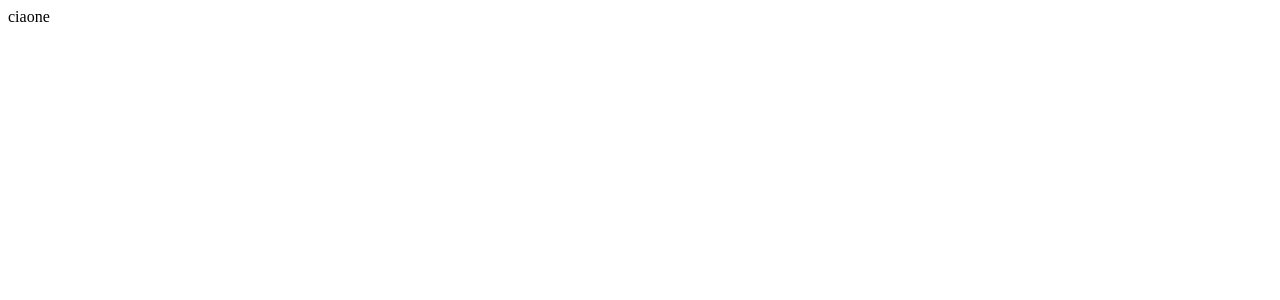
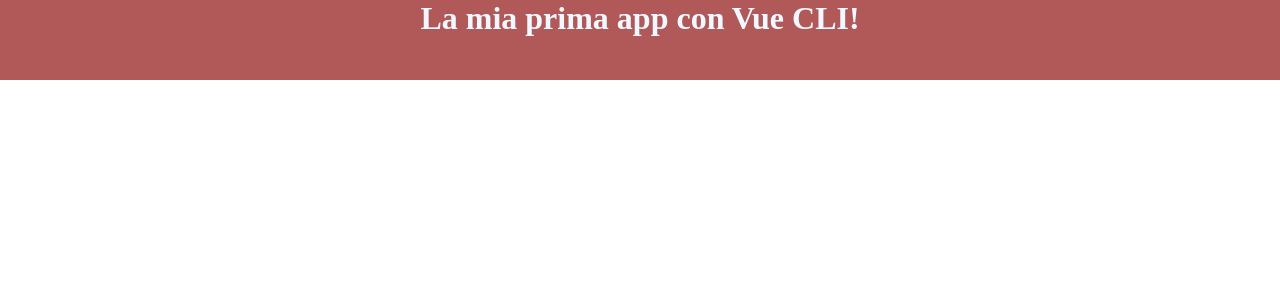
Before and after one commit to Silvia-Du/vue-cli-first, a Vue app: page / in a window 1280 px wide. Shown: the top 300 px of the page. Built offline with nearby package versions, Linux system fonts and the light colour scheme.

Commit message:
Inserito testo in pagina + test File.vue

```diff
--- a/src/App.vue
+++ b/src/App.vue
@@ -1,23 +1,18 @@
 <template>
   <div>
     <HeaderNew />
-    <MyMain />
-    <MyFooter />
   </div>
 </template>
 
 <script>
 
 import HeaderNew from './components/HeaderNew.vue';
-import MyMain from './components/MyMain.vue';
-import MyFooter from './components/MyFooter.vue';
+
 
 export default {
   name: 'App',
   components: {
-    HeaderNew,
-    MyMain,
-    MyFooter,
+    HeaderNew
   }
 }
 /*
@@ -31,4 +26,11 @@ Creare un secondo componente Hero, che visualizza un jumbotron.
 
 <style lang="scss">
 
+
+  *{
+    margin: 0;
+    padding: 0;
+    box-sizing: border-box;
+  }
+
 </style>
--- a/src/components/HeaderNew.vue
+++ b/src/components/HeaderNew.vue
@@ -1,17 +1,33 @@
 <template>
 
   <header>
-    ciaone
+    <myTitle />
   </header>
 
 </template>
 
 <script>
+
+import myTitle from './Title.vue';
+
 export default {
-  name: 'HeaderNew'
+  name: 'HeaderNew',
+
+  components: {
+    myTitle
+  }
 }
 </script>
 
 <style>
 
+  header{
+    height: 80px;
+    display: flex;
+    justify-content: center;
+    align-content: center;
+    color: aliceblue;
+    background-color: rgb(177, 89, 89);
+  }
+
 </style>
--- a/src/components/MyFooter.vue
+++ /dev/null
@@ -1,17 +0,0 @@
-<template>
-
-  <footer>
-
-  </footer>
-
-</template>
-
-<script>
-export default {
-  name: 'MyFooter'
-}
-</script>
-
-<style>
-
-</style>
--- a/src/components/MyMain.vue
+++ b/src/components/Title.vue
@@ -1,12 +1,14 @@
 <template>
 
-  <main></main>
+
+    <h1>La mia prima app con Vue CLI!</h1>
+
 
 </template>
 
 <script>
 export default {
-  name: 'MyMain'
+  name: 'myTitle'
 }
 </script>
 
```
